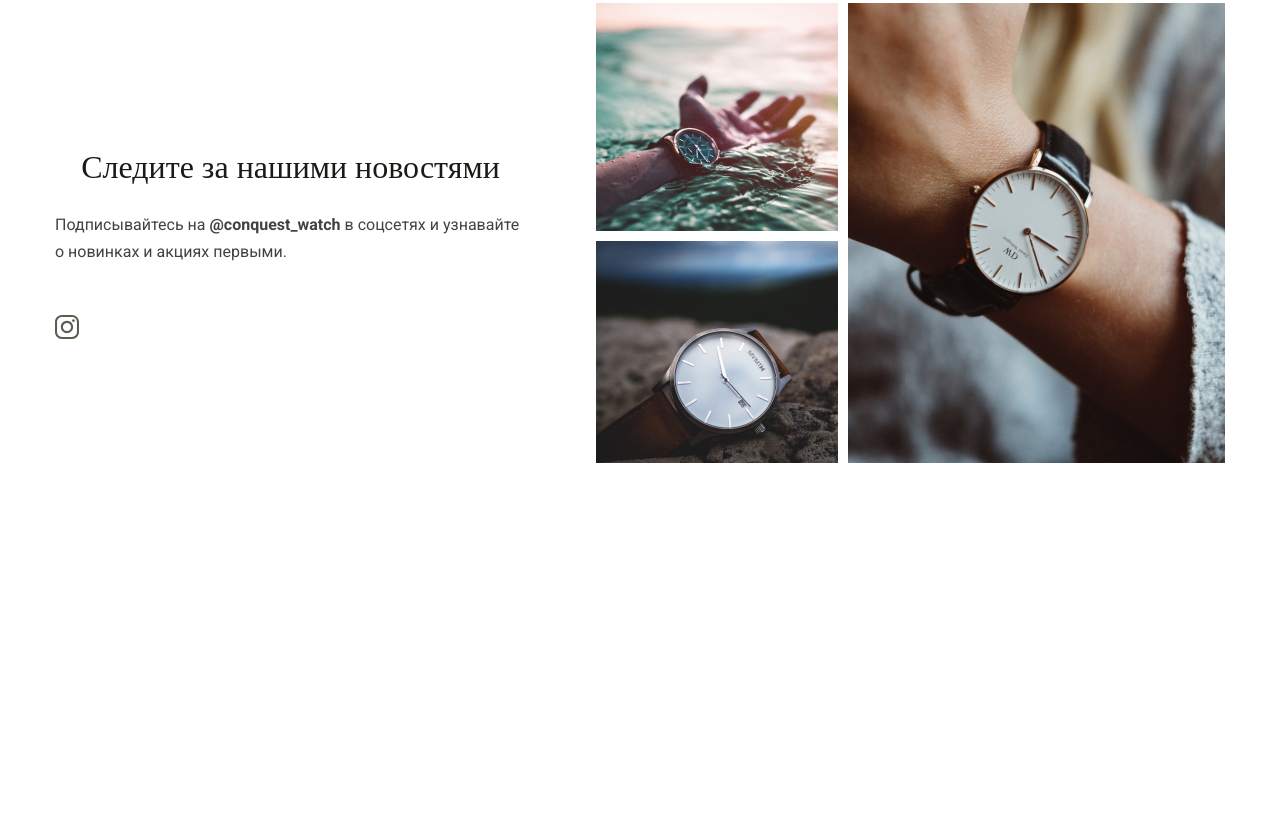
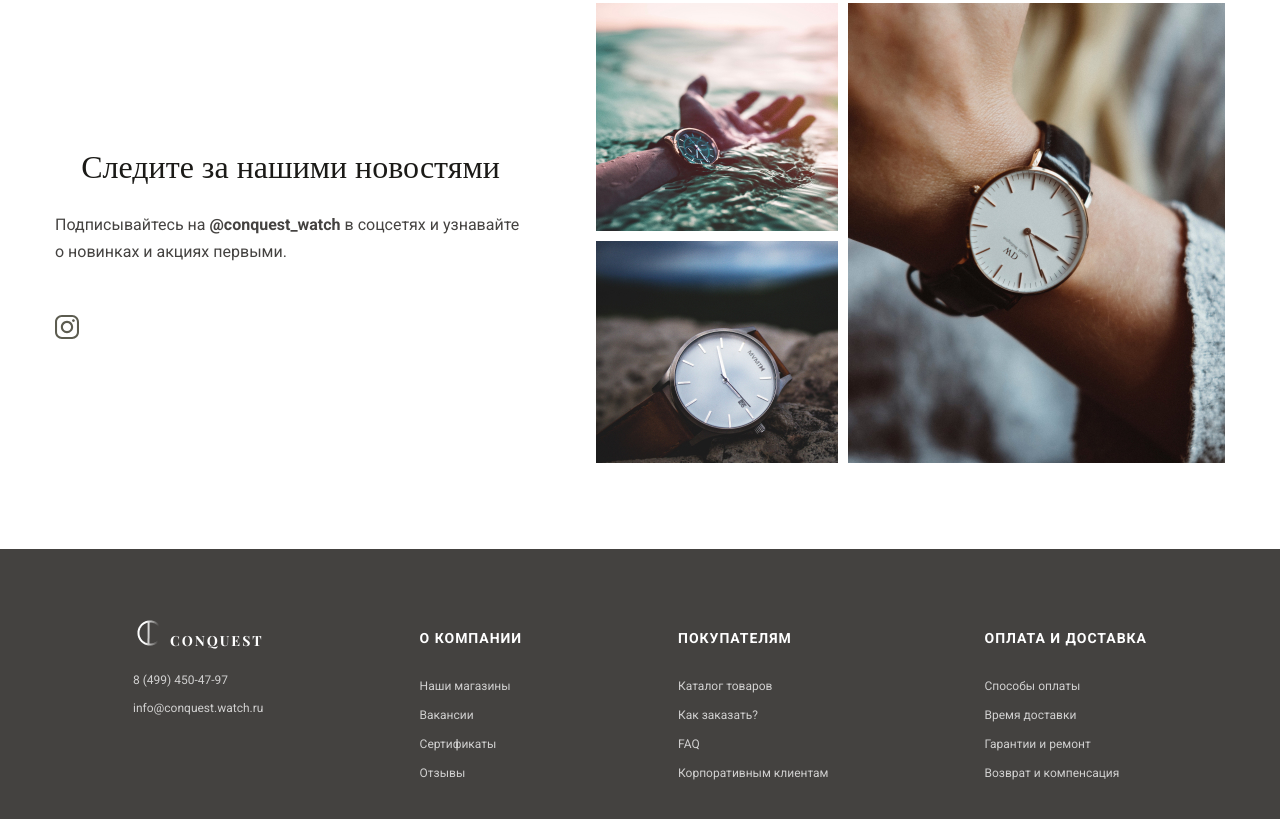
Before and after one commit to Gamov-Web/Conquest, a website: page app/index.html in a window 1280 px wide. Shown: the part 2356-3175 px from the top of the page. Before the commit the page ends 2905 px from the top, so only its background shows below. Drawn offline with nearby package versions, Linux system fonts and the light colour scheme.

Commit message:
Сверстал футер и закончил главную страницу

```diff
--- a/app/index.html
+++ b/app/index.html
@@ -189,8 +189,46 @@
             </div>
         </section>
     </main>
-    <footer>
-
+    <footer class="footer">
+        <div class="container">
+            <div class="footer__wrap">
+                <div class="footer__info">
+                    <div class="footer__logo">
+                        <img src="img/header/logo__footer.png" alt="">
+                        <div class="logo__title">Conquest</div>
+                    </div>
+                    <span class="footer__phone">8 (499) 450-47-97</span>
+                    <span class="footer__email">info@conquest.watch.ru</span>
+                </div>
+                <div class="footer__about">
+                    <h3 class="footer__title">О компании</h3>
+                    <ul>
+                        <a href="#"><li>Наши магазины</li></a>
+                        <a href="#"><li>Вакансии</li></a>
+                        <a href="#"><li>Сертификаты</li></a>
+                        <a href="#"><li>Отзывы</li></a>
+                    </ul>
+                </div>
+                <div class="footer__customer">
+                    <h3 class="footer__title">Покупателям</h3>
+                    <ul>
+                        <a href="#"><li>Каталог товаров</li></a>
+                        <a href="#"><li>Как заказать?</li></a>
+                        <a href="#"><li>FAQ</li></a>
+                        <a href="#"><li>Корпоративным клиентам</li></a>
+                    </ul>
+                </div>
+                <div class="footer__delivery">
+                    <h3 class="footer__title">Оплата и доставка</h3>
+                    <ul>
+                        <a href="#"><li>Способы оплаты</li></a>
+                        <a href="#"><li>Время доставки</li></a>
+                        <a href="#"><li>Гарантии и ремонт</li></a>
+                        <a href="#"><li>Возврат и компенсация</li></a>
+                    </ul>
+                </div>
+            </div>
+        </div>
     </footer>
     <script src="js/jquery-3.4.1.min.js"></script>
     <script src="js/libs.min.js"></script>
--- /dev/null
+++ b/app/scss/blocks/footer.scss
@@ -0,0 +1,79 @@
+.footer{
+    padding: 67px 0;
+    background-color: #444240;
+    color: #fff;
+}
+.footer__wrap{
+    display: flex;
+    justify-content: space-around;
+}
+.footer__info{
+    display: flex;
+    flex-direction: column;
+}
+.footer__logo{
+    display: flex;
+    align-items: flex-end;
+    margin-bottom: 23px;
+    & .logo__title{
+        color: #fff;
+        font-size: 14px;
+        font-weight: 700;
+        line-height: 19px;
+        letter-spacing: 0.14em;
+    }
+}
+.footer__phone{
+    margin-bottom: 14px;
+    font-size: 12px;
+    opacity: 0.75;
+    line-height: 14px;
+}
+.footer__email{
+    font-size: 12px;
+    opacity: 0.75;
+    line-height: 14px;
+}
+.footer__title{
+    font-size: 14px;
+    text-transform: uppercase;
+    line-height: 16px;
+    letter-spacing: 0.07em;
+    font-weight: 700;
+}
+.footer__about ul{
+    padding: 0;
+    margin-top: 33px;
+}
+.footer__about ul li{
+    margin-bottom: 15px;
+    list-style: none;
+    font-size: 12px;
+    opacity: 0.75;
+    line-height: 14px;
+    color: #fff;
+}
+.footer__customer ul{
+    padding: 0;
+    margin-top: 33px;
+}
+.footer__customer ul li{
+    margin-bottom: 15px;
+    list-style: none;
+    font-size: 12px;
+    opacity: 0.75;
+    line-height: 14px;
+    color: #fff;
+}
+.footer__delivery ul{
+    padding: 0;
+    margin-top: 33px;
+}
+.footer__delivery ul li{
+    margin-bottom: 15px;
+    list-style: none;
+    font-size: 12px;
+    opacity: 0.75;
+    line-height: 14px;
+    color: #fff;
+}
--- a/app/scss/blocks/slider.scss
+++ b/app/scss/blocks/slider.scss
@@ -49,6 +49,7 @@
 .arrow{
     background-color: transparent;
     border: none;
+    cursor: pointer;
     &:focus{
         outline: none;
     }
--- a/app/scss/main.scss
+++ b/app/scss/main.scss
@@ -3,4 +3,5 @@
 @import "blocks/header.scss";
 @import "blocks/popular-models.scss";
 @import "blocks/slider.scss";
-@import "blocks/news.scss"
+@import "blocks/news.scss";
+@import "blocks/footer.scss"
```
Also changed, not shown: app/css/blocks/footer.min.css (added), app/css/blocks/slider.min.css, app/css/main.min.css, app/img/header/logo__footer.png (added).
